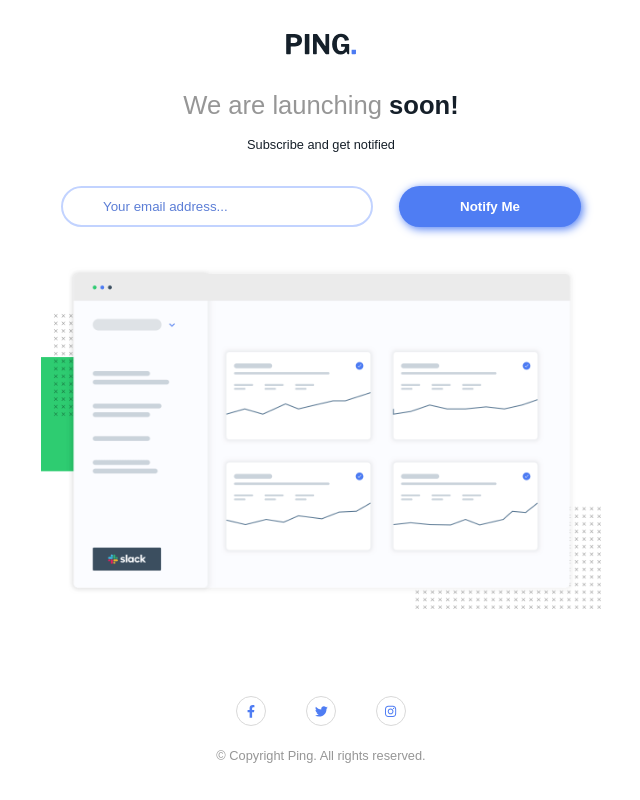
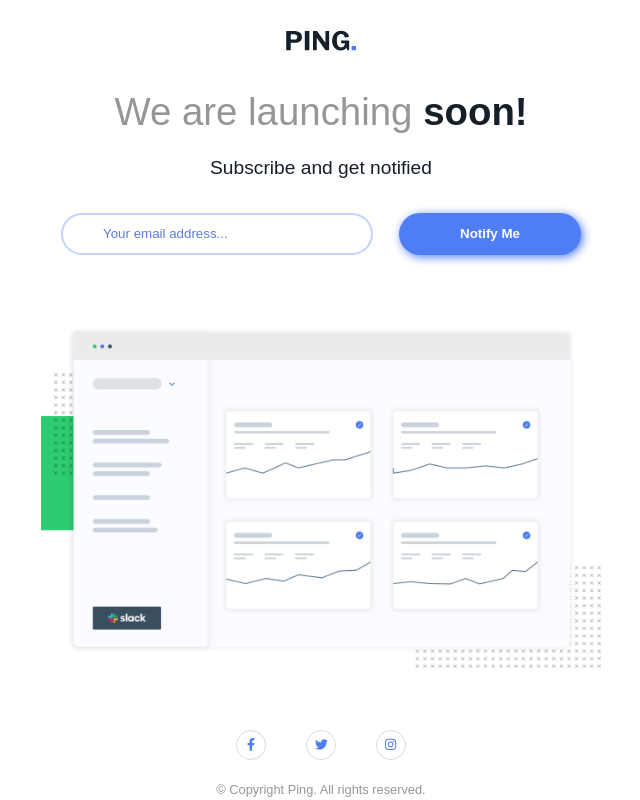
Before and after one commit to sapatgit/fm-coming-soon-page, a website built with Parcel: page index.html in a window 1280 px wide. Shown: the whole page, without its empty margins (319-959 px from the left). Built offline with nearby package versions, Linux system fonts and the light colour scheme.

Commit message:
fixed desktop layout

```diff
--- a/index.html
+++ b/index.html
@@ -23,6 +23,7 @@
   </head>
   <body>
     <main>
+      <div class="content">
         <h1 class="logo">
           <img src="./images/logo.svg" alt="Logo" class="logo__img" />
         </h1>
@@ -56,6 +57,7 @@
             Notify Me
           </button>
         </form>
+      </div>
 
       <div class="jumbotron">
         <img
--- a/style.css
+++ b/style.css
@@ -11,15 +11,24 @@
   line-height: 1.6;
 }
 body {
-  display: grid;
-  place-items: center center;
+  display: flex;
+  flex-direction: column;
+  justify-content: center;
+  align-items: center;
   height: 100vh;
   width: 100vw;
+}
+main {
+  flex-grow: 1;
+  display: flex;
+  flex-direction: column;
+  align-items: center;
 }
 .logo {
   display: flex;
   justify-content: center;
   margin-bottom: 30px;
+  margin-top: 30px;
 }
 .logo .logo__img {
   width: 70px;
@@ -46,7 +55,7 @@ body {
   display: flex;
   flex-direction: column;
   align-items: center;
-  margin: 20px;
+  margin: 0 20px;
 }
 .subscription-form__email {
   display: flex;
@@ -95,16 +104,20 @@ body {
 .jumbotron {
   display: flex;
   justify-content: center;
-  margin-top: 60px;
-  margin-bottom: 20px;
+  align-items: center;
+  margin-bottom: 10px;
+  flex-grow: 1;
 }
 .jumbotron__image {
   width: calc(100vw - 40px);
   max-width: 560px;
 }
+.content {
+  flex-grow: 0;
+  width: 100%;
+}
 footer {
-  position: relative;
-  bottom: 0;
+  flex-grow: 0;
 }
 .social-links {
   display: flex;
@@ -133,6 +146,12 @@ footer {
 }
 
 @media screen and (min-width: 500px) {
+  .launching {
+    font-size: 3em;
+  }
+  .subscription {
+    font-size: 1.5em;
+  }
   .subscription-form {
     flex-direction: row;
     justify-content: space-between;
@@ -147,7 +166,4 @@ footer {
   .subscription-form__submit-btn {
     width: 35%;
   }
-  .jumbotron {
-    margin-top: 15px;
-  }
 }
```
Lines whose indentation alone changed are shown as unchanged.
